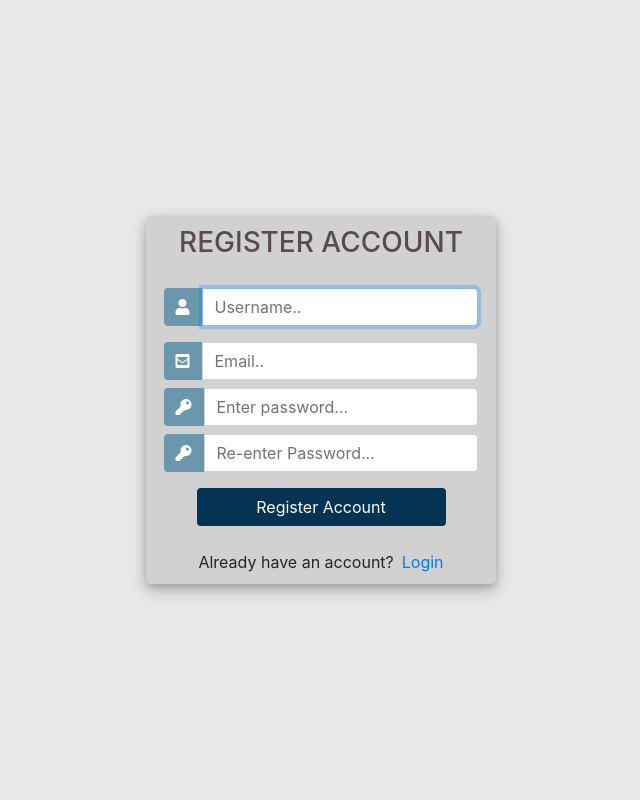
After one commit to Nashipae22/Django, a Django app: page /signup/ in a window 1280 px wide. The commit adds this page. Shown: the whole page, without its empty margins (319-959 px from the left). Run offline with Django 3.2, Linux system fonts and the light colour scheme; some libraries are stand-ins or nearby versions.

Commit message:
new signup and login

```diff
--- /dev/null
+++ b/home/forms.py
@@ -0,0 +1,7 @@
+from django.contrib.auth.forms import UserCreationForm
+from .models import User
+
+class CreateUserForm(UserCreationForm):
+    class Meta:
+        model=User
+        fields=['username','email','password1','password2']
--- a/home/templates/home/homep.html
+++ b/home/templates/home/homep.html
@@ -86,7 +86,8 @@
                     <a href="{% url 'more' %}"><img src="{% static 'img/core-img/heart.svg' %}" alt="Favorites"></a>
                 </div>
                 <div class="user-login-info">
-                    <a href="{% url 'more' %}"><img src="{% static 'img/core-img/user.svg' %}" alt="User"></a>
+
+                    <a href="{% url 'logout' %}"><img src="{% static 'img/core-img/user.svg' %}" alt="User"></a>
                 </div>
                 <div class="cart-area">
                     <a href="{% url 'more' %}" id="essenceCartBtn"><img src="{% static 'img/core-img/bag.svg' %}" alt="Cart"> <span>{{ cart_item_count }}</span></a>
@@ -100,6 +101,7 @@
             <div class="row">
                 <div class="col-12">
                     <div class="section-heading text-center">
+                        <h2>Hello, {{request.user}}<h2>
                         <h2>All Products</h2>
 
                     </div>
--- /dev/null
+++ b/home/templates/home/signup.html
@@ -0,0 +1,137 @@
+<!DOCTYPE html>
+<html>
+
+<head>
+	<title>Login</title>
+	<link rel="stylesheet" href="https://stackpath.bootstrapcdn.com/bootstrap/4.1.3/css/bootstrap.min.css" integrity="sha384-MCw98/SFnGE8fJT3GXwEOngsV7Zt27NXFoaoApmYm81iuXoPkFOJwJ8ERdknLPMO" crossorigin="anonymous">
+	<script src="https://ajax.googleapis.com/ajax/libs/jquery/3.3.1/jquery.min.js"></script>
+	<link rel="stylesheet" href="https://use.fontawesome.com/releases/v5.6.1/css/all.css" integrity="sha384-gfdkjb5BdAXd+lj+gudLWI+BXq4IuLW5IT+brZEZsLFm++aCMlF1V92rMkPaX4PP" crossorigin="anonymous">
+
+	<style>
+		body,
+		html {
+			margin: 0;
+			padding: 0;
+			height: 100%;
+			background: #E9E9E9 !important;
+		}
+		.user_card {
+			width: 350px;
+			margin-top: auto;
+			margin-bottom: auto;
+			background:#D1D1D1;
+			position: relative;
+			display: flex;
+			justify-content: center;
+			flex-direction: column;
+			padding: 10px;
+			box-shadow: 0 4px 8px 0 rgba(0, 0, 0, 0.2), 0 6px 20px 0 rgba(0, 0, 0, 0.19);
+			-webkit-box-shadow: 0 4px 8px 0 rgba(0, 0, 0, 0.2), 0 6px 20px 0 rgba(0, 0, 0, 0.19);
+			-moz-box-shadow: 0 4px 8px 0 rgba(0, 0, 0, 0.2), 0 6px 20px 0 rgba(0, 0, 0, 0.19);
+			border-radius: 5px;
+
+		}
+
+		.form_container {
+			margin-top: 20px;
+		}
+
+		#form-title{
+			color: #5B4B4D;
+		}
+		.login_btn {
+			width: 100%;
+			background: #043353 !important;
+			color: white !important;
+		}
+		.login_btn:focus {
+			box-shadow: none !important;
+			outline: 0px !important;
+		}
+		.login_container {
+			padding: 0 2rem;
+		}
+		.input-group-text {
+			background:#6A97AB  !important;
+			color: white !important;
+			border: 0 !important;
+			border-radius: 0.25rem 0 0 0.25rem !important;
+		}
+		.input_user,
+		.input_pass:focus {
+			box-shadow: none !important;
+			outline: 0px !important;
+		}
+
+	</style>
+
+</head>
+<body>
+	<div class="container h-100">
+		<div class="d-flex justify-content-center h-100">
+			<div class="user_card">
+				<div class="d-flex justify-content-center">
+					<h3 id="form-title">REGISTER ACCOUNT</h3>
+				</div>
+				<div class="d-flex justify-content-center form_container">
+
+					<form method="POST" action="">
+						{% csrf_token %}
+						<div class="input-group mb-3">
+							<div class="input-group-append">
+								<span class="input-group-text"><i class="fas fa-user"></i></span>
+							</div>
+							{{form.username}}
+						</div>
+						<div class="input-group mb-2">
+							<div class="input-group-append">
+								<span class="input-group-text"><i class="fas fa-envelope-square"></i></span>
+							</div>
+							{{form.email}}
+						</div>
+						<div class="input-group mb-2">
+							<div class="input-group-append">
+								<span class="input-group-text"><i class="fas fa-key"></i></span>
+							</div>
+							{{form.password1}}
+						</div>
+						<div class="input-group mb-2">
+							<div class="input-group-append">
+								<span class="input-group-text"><i class="fas fa-key"></i></span>
+							</div>
+							{{form.password2}}
+						</div>
+
+				   		<div class="d-flex justify-content-center mt-3 login_container">
+				 			<input class="btn login_btn" type="submit" value="Register Account">
+				   		</div>
+					</form>
+				</div>
+				{{form.errors}}
+				<div class="mt-4">
+					<div class="d-flex justify-content-center links">
+						Already have an account? <a href="{% url 'login' %}" class="ml-2">Login</a>
+					</div>
+				</div>
+			</div>
+		</div>
+	</div>
+	<script>
+						/* Because i didnt set placeholder values in forms.py they will be set here using vanilla Javascript
+		//We start indexing at one because CSRF_token is considered and input field
+		 */
+
+		//Query All input fields
+		var form_fields = document.getElementsByTagName('input')
+		form_fields[1].placeholder='Username..';
+		form_fields[2].placeholder='Email..';
+		form_fields[3].placeholder='Enter password...';
+		form_fields[4].placeholder='Re-enter Password...';
+
+
+		for (var field in form_fields){
+			form_fields[field].className += ' form-control'
+		}
+	</script>
+</body>
+</html>
--- a/home/urls.py
+++ b/home/urls.py
@@ -2,11 +2,15 @@ from django.urls import path
 from. import views
 
 urlpatterns = [
-    path('',views.home, name="home"),
+    # path('',views.home, name="home"),
+    path('homep/',views.home, name="home"),
+    path('signup/', views.user_signup, name='signup'),
+    path('login/', views.user_login, name='login'),
+    path('logout/', views.user_logout, name='logout'),
     path('more/', views.more, name='more'),
     path('house/', views.house, name='house'),
     path('elect/', views.elect, name='elect'),
     path('kitch/', views.kitch, name='kitch'),
     path('bath/', views.bath, name='bath'),
-    path('search/', views.search, name='search')
+    path('search/', views.search, name='search'),
 ]
--- a/home/views.py
+++ b/home/views.py
@@ -1,37 +1,85 @@
-from django.shortcuts import render
+from django.contrib import messages
+from django.shortcuts import render,redirect
 from django.http import HttpResponse
 from. models import Products, Category
+from django.contrib.auth.forms import UserCreationForm
+from django.contrib.auth import login, logout, authenticate
+from .forms import CreateUserForm
+from django.contrib.auth.decorators import login_required
+# Create your views here.
 
-# Create your views here.
+@login_required(login_url="login")
 def home(request):
  products=Products.objects.all()
  return render(request, "home/homep.html", {'products': products})
 
+def user_signup(request):
+ if request.user.is_authenticated:
+  return redirect('home')
+ else:
+  form=CreateUserForm()
+ if request.method=="POST":
+  form=CreateUserForm(request.POST)
+  if form.is_valid():
+   form.save()
+   user=form.cleaned_data.get('username')
+   messages.success(request,'Account was created for '+user)
+   return redirect('login')
+
+ context={'form':form}
+ return render(request,"home/signup.html", context)
+
+def user_login(request):
+ if request.user.is_authenticated:
+    return redirect('home')
+ else:
+  if request.method=="POST":
+   username= request.POST.get('username')
+   password= request.POST.get('password')
+
+   user=authenticate(request,username=username, password=password)
+
+   if user is not None:
+    login(request, user)
+    return redirect('/homep/')
+  else:
+   messages.info(request, 'username or password is incorrect')
+   context=()
+   return render(request, "home/login.html")
+
+def user_logout(request):
+ logout(request)
+ return redirect('/login/')
+
+@login_required(login_url="login")
 def house(request):
  household_category=Category.objects.get(name="Household Items")
  products=Products.objects.filter(category=household_category)
  return render(request, "home/homep.html", {'products': products})
 
+@login_required(login_url="login")
 def elect(request):
  household_category=Category.objects.get(name="Electronic Items")
  products=Products.objects.filter(category=household_category)
  return render(request, "home/homep.html", {'products': products})
 
-
+@login_required(login_url="login")
 def bath(request):
  household_category=Category.objects.get(name="Bathroom Items")
  products=Products.objects.filter(category=household_category)
  return render(request, "home/homep.html", {'products': products})
 
-
+@login_required(login_url="login")
 def kitch(request):
  household_category=Category.objects.get(name="Kitchen items")
  products=Products.objects.filter(category=household_category)
  return render(request, "home/homep.html", {'products': products})
 
+
 def search(request):
  products= Products.objects.order_by('name')
  return render(request, 'home/homep.html',{'products':products})
 
+@login_required(login_url="login")
 def more(request):
  return HttpResponse('Moree')
```
Also changed, not shown: home/templates/home/login.html (added, +124 -0 lines), db.sqlite3.
